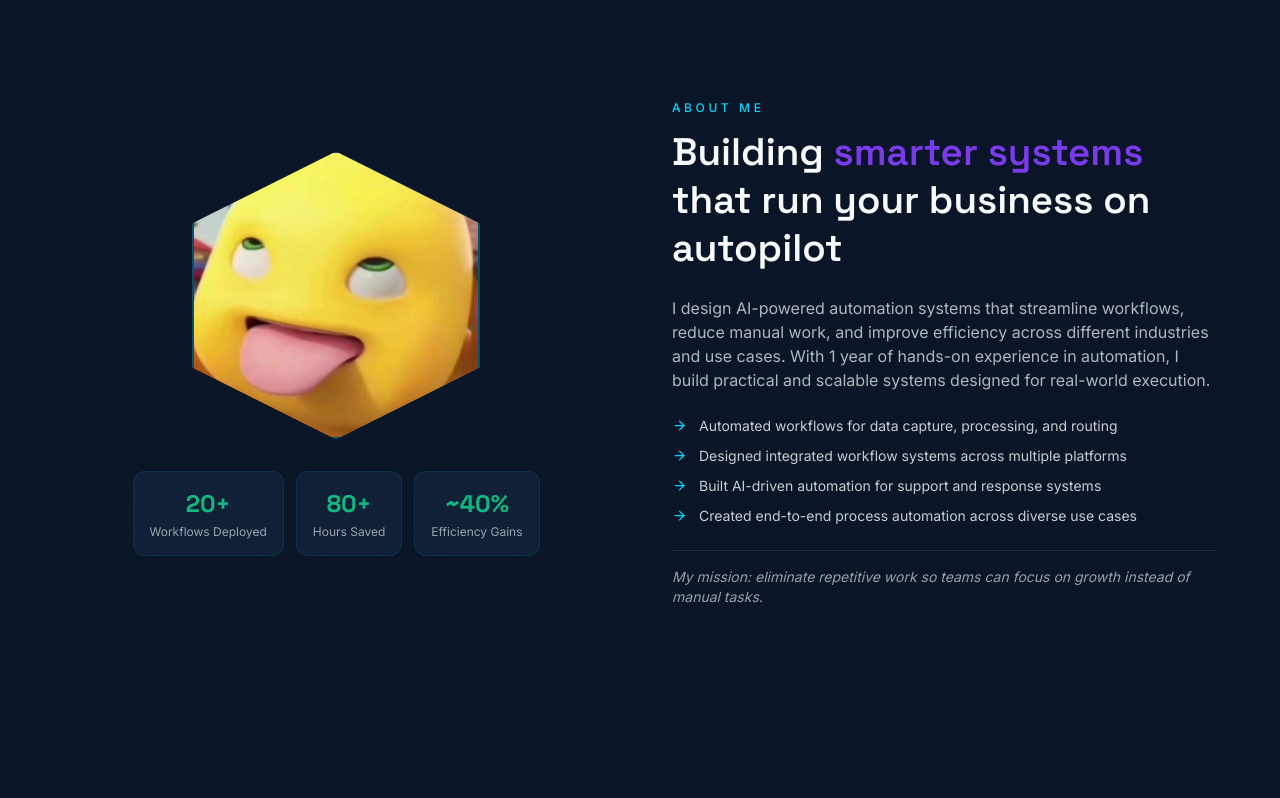
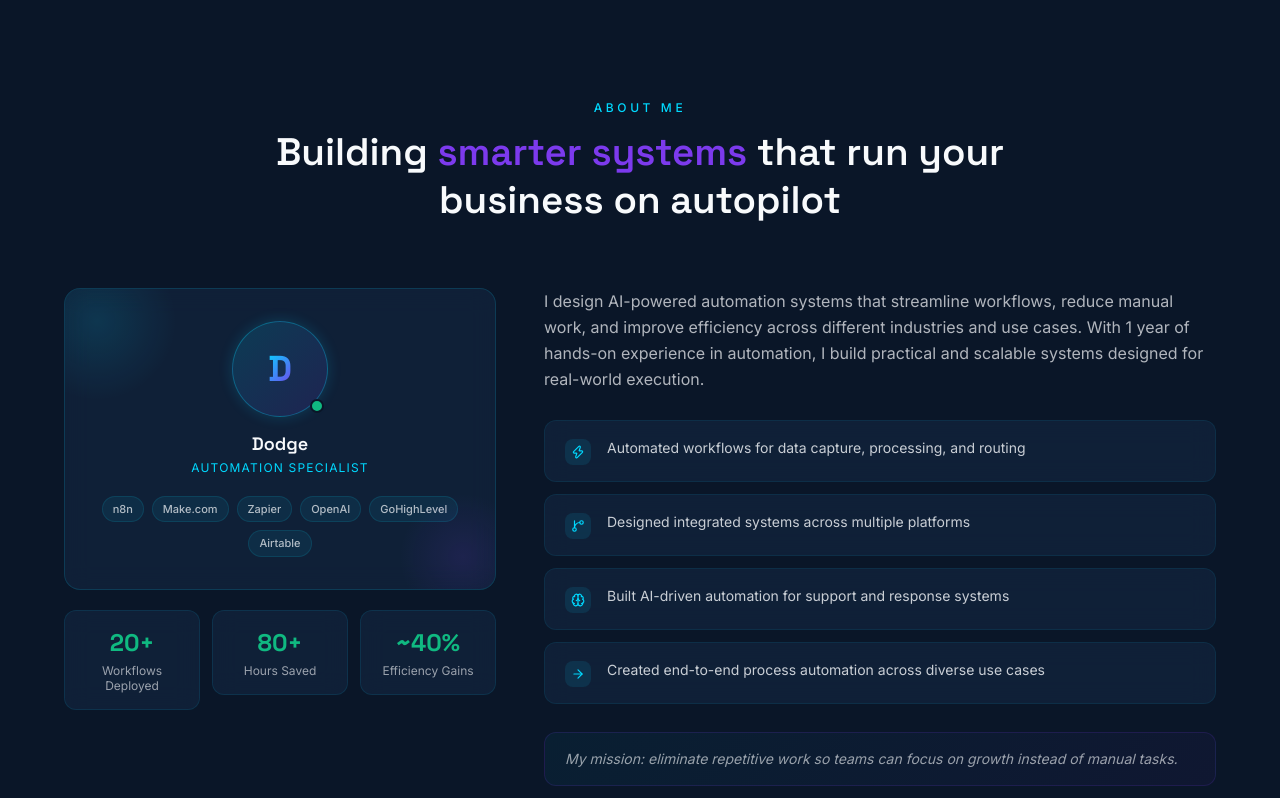
Before and after one commit to SiiiC1/AutomatewithDodge, a Next.js app: page / in a window 1280 px wide. Shown: the part 802-1600 px from the top of the page. Built offline with nearby package versions, Linux system fonts and the light colour scheme.

Commit message:
feat: redesign About section — remove image, add identity card with monogram + highlights grid

```diff
--- a/components/sections/About.tsx
+++ b/components/sections/About.tsx
@@ -1,14 +1,14 @@
 'use client'
 import { useRef } from 'react'
 import { motion, useInView } from 'framer-motion'
-import { ArrowRight } from 'lucide-react'
+import { Zap, GitBranch, Brain, ArrowRight } from 'lucide-react'
 import { StatCard } from '@/components/ui/StatCard'
 
 const highlights = [
-  'Automated workflows for data capture, processing, and routing',
-  'Designed integrated workflow systems across multiple platforms',
-  'Built AI-driven automation for support and response systems',
-  'Created end-to-end process automation across diverse use cases',
+  { icon: Zap, text: 'Automated workflows for data capture, processing, and routing' },
+  { icon: GitBranch, text: 'Designed integrated systems across multiple platforms' },
+  { icon: Brain, text: 'Built AI-driven automation for support and response systems' },
+  { icon: ArrowRight, text: 'Created end-to-end process automation across diverse use cases' },
 ]
 
 const stats = [
@@ -17,105 +17,164 @@ const stats = [
   { value: '~40%', label: 'Efficiency Gains' },
 ]
 
-const sectionVariants = {
-  hidden: { opacity: 0, y: 40 },
-  show: { opacity: 1, y: 0, transition: { duration: 0.7, ease: [0.22, 1, 0.36, 1] as const } },
-}
+const tools = ['n8n', 'Make.com', 'Zapier', 'OpenAI', 'GoHighLevel', 'Airtable']
 
 export function About() {
   const ref = useRef<HTMLElement>(null)
-  const isInView = useInView(ref, { once: true, margin: '-100px' })
+  const isInView = useInView(ref, { once: true, margin: '-80px' })
 
   return (
     <section id="about" ref={ref} className="section-padding">
-      <div className="max-w-6xl mx-auto">
+      <div className="max-w-6xl mx-auto flex flex-col gap-16">
+
+        {/* Top: eyebrow + heading centered */}
         <motion.div
-          className="grid grid-cols-1 lg:grid-cols-2 gap-12 lg:gap-16 items-center"
-          variants={sectionVariants}
-          initial="hidden"
-          animate={isInView ? 'show' : 'hidden'}
+          className="text-center"
+          initial={{ opacity: 0, y: 30 }}
+          animate={isInView ? { opacity: 1, y: 0 } : {}}
+          transition={{ duration: 0.6 }}
         >
-          {/* Left: photo + stats */}
-          <div className="flex flex-col items-center gap-8">
-            {/* Hexagonal photo frame */}
-            <div className="relative">
+          <span className="text-xs tracking-[0.3em] font-medium uppercase text-primary mb-3 block">
+            About Me
+          </span>
+          <h2 className="font-heading text-h2 text-light leading-tight max-w-3xl mx-auto">
+            Building <span className="text-secondary">smarter systems</span> that run your business on autopilot
+          </h2>
+        </motion.div>
+
+        {/* Main grid: identity card + content */}
+        <div className="grid grid-cols-1 lg:grid-cols-5 gap-8 lg:gap-12 items-start">
+
+          {/* Left: Identity card — 2 cols */}
+          <motion.div
+            className="lg:col-span-2 flex flex-col gap-5"
+            initial={{ opacity: 0, x: -30 }}
+            animate={isInView ? { opacity: 1, x: 0 } : {}}
+            transition={{ duration: 0.6, delay: 0.15 }}
+          >
+            {/* Monogram card */}
+            <div
+              className="glass rounded-2xl p-8 flex flex-col items-center gap-4 text-center relative overflow-hidden"
+              style={{ border: '1px solid rgba(0,217,255,0.15)' }}
+            >
+              {/* Glow blob */}
               <div
-                className="w-72 h-72 overflow-hidden"
-                style={{
-                  clipPath: 'polygon(50% 0%, 100% 25%, 100% 75%, 50% 100%, 0% 75%, 0% 25%)',
-                  border: '2px solid rgba(0,217,255,0.3)',
-                }}
-              >
-                <img
-                  src="/avatar.png"
-                  alt="Dodge"
-                  className="w-full h-full object-cover"
+                className="absolute -top-12 -left-12 w-40 h-40 rounded-full pointer-events-none"
+                style={{ background: 'radial-gradient(circle, rgba(0,217,255,0.12) 0%, transparent 70%)' }}
+              />
+              <div
+                className="absolute -bottom-8 -right-8 w-32 h-32 rounded-full pointer-events-none"
+                style={{ background: 'radial-gradient(circle, rgba(124,58,237,0.12) 0%, transparent 70%)' }}
+              />
+
+              {/* Initials ring */}
+              <div className="relative">
+                <motion.div
+                  className="w-24 h-24 rounded-full flex items-center justify-center relative"
+                  style={{
+                    background: 'linear-gradient(135deg, rgba(0,217,255,0.15), rgba(124,58,237,0.15))',
+                    border: '1.5px solid rgba(0,217,255,0.3)',
+                  }}
+                  animate={{ boxShadow: ['0 0 0px rgba(0,217,255,0)', '0 0 24px rgba(0,217,255,0.3)', '0 0 0px rgba(0,217,255,0)'] }}
+                  transition={{ duration: 3, repeat: Infinity, ease: 'easeInOut' }}
+                >
+                  <span
+                    className="font-heading font-bold text-4xl"
+                    style={{ background: 'linear-gradient(135deg, #00D9FF, #7C3AED)', WebkitBackgroundClip: 'text', WebkitTextFillColor: 'transparent' }}
+                  >
+                    D
+                  </span>
+                </motion.div>
+                {/* Online dot */}
+                <span
+                  className="absolute bottom-1 right-1 w-3.5 h-3.5 rounded-full border-2"
+                  style={{ background: '#10B981', borderColor: '#0A1628' }}
                 />
               </div>
-              <div
-                className="absolute inset-0 pointer-events-none"
-                style={{
-                  clipPath: 'polygon(50% 0%, 100% 25%, 100% 75%, 50% 100%, 0% 75%, 0% 25%)',
-                  boxShadow: '0 0 40px rgba(0,217,255,0.2)',
-                }}
-              />
+
+              <div>
+                <p className="font-heading font-semibold text-light text-lg leading-tight">Dodge</p>
+                <p className="text-xs text-primary tracking-widest uppercase mt-1">Automation Specialist</p>
+              </div>
+
+              {/* Tool chips */}
+              <div className="flex flex-wrap gap-2 justify-center pt-1">
+                {tools.map((tool) => (
+                  <span
+                    key={tool}
+                    className="text-[11px] px-2.5 py-1 rounded-full text-light/70 font-medium"
+                    style={{ background: 'rgba(0,217,255,0.07)', border: '1px solid rgba(0,217,255,0.12)' }}
+                  >
+                    {tool}
+                  </span>
+                ))}
+              </div>
             </div>
 
-            {/* Stat cards */}
-            <div className="flex gap-3 flex-wrap justify-center">
-              {stats.map((s) => (
-                <StatCard key={s.label} value={s.value} label={s.label} />
+            {/* Stat cards stacked */}
+            <div className="grid grid-cols-3 gap-3">
+              {stats.map((s, i) => (
+                <motion.div
+                  key={s.label}
+                  initial={{ opacity: 0, y: 20 }}
+                  animate={isInView ? { opacity: 1, y: 0 } : {}}
+                  transition={{ duration: 0.4, delay: 0.3 + i * 0.1 }}
+                >
+                  <StatCard value={s.value} label={s.label} />
+                </motion.div>
               ))}
             </div>
-          </div>
+          </motion.div>
 
-          {/* Right: bio */}
-          <div className="flex flex-col gap-6">
-            <div>
-              <span className="text-xs tracking-[0.3em] font-medium uppercase text-primary mb-3 block">
-                About Me
-              </span>
-              <h2 className="font-heading text-h2 text-light leading-tight">
-                Building <span className="text-secondary">smarter systems</span> that run your
-                business on autopilot
-              </h2>
+          {/* Right: bio + highlights — 3 cols */}
+          <motion.div
+            className="lg:col-span-3 flex flex-col gap-7"
+            initial={{ opacity: 0, x: 30 }}
+            animate={isInView ? { opacity: 1, x: 0 } : {}}
+            transition={{ duration: 0.6, delay: 0.2 }}
+          >
+            <p className="text-light/70 leading-relaxed text-base">
+              I design AI-powered automation systems that streamline workflows, reduce manual work, and improve efficiency across different industries and use cases. With 1 year of hands-on experience in automation, I build practical and scalable systems designed for real-world execution.
+            </p>
+
+            {/* Highlight cards */}
+            <div className="flex flex-col gap-3">
+              {highlights.map(({ icon: Icon, text }, i) => (
+                <motion.div
+                  key={i}
+                  className="glass rounded-xl px-5 py-4 flex items-start gap-4 group"
+                  style={{ border: '1px solid rgba(0,217,255,0.08)' }}
+                  initial={{ opacity: 0, x: 20 }}
+                  animate={isInView ? { opacity: 1, x: 0 } : {}}
+                  transition={{ duration: 0.4, delay: 0.35 + i * 0.1 }}
+                  whileHover={{ borderColor: 'rgba(0,217,255,0.25)', x: 4 }}
+                >
+                  <span
+                    className="mt-0.5 flex-shrink-0 p-1.5 rounded-lg"
+                    style={{ background: 'rgba(0,217,255,0.1)' }}
+                  >
+                    <Icon size={14} className="text-primary" />
+                  </span>
+                  <span className="text-sm text-light/80 leading-relaxed">{text}</span>
+                </motion.div>
+              ))}
             </div>
 
-            <motion.p
-              className="text-light/70 leading-relaxed text-sm sm:text-base"
-              initial={{ opacity: 0, x: 20 }}
-              animate={isInView ? { opacity: 1, x: 0 } : {}}
-              transition={{ duration: 0.5, delay: 0.2 }}
-            >
-              I design AI-powered automation systems that streamline workflows, reduce manual work, and improve efficiency across different industries and use cases. With 1 year of hands-on experience in automation, I build practical and scalable systems designed for real-world execution.
-            </motion.p>
-
-            {/* Highlight list */}
-            <ul className="flex flex-col gap-2.5">
-              {highlights.map((item, i) => (
-                <motion.li
-                  key={i}
-                  className="flex items-start gap-3 text-sm text-light/80"
-                  initial={{ opacity: 0, x: 20 }}
-                  animate={isInView ? { opacity: 1, x: 0 } : {}}
-                  transition={{ duration: 0.4, delay: 0.3 + i * 0.1 }}
-                >
-                  <ArrowRight size={15} className="mt-0.5 flex-shrink-0 text-primary" />
-                  {item}
-                </motion.li>
-              ))}
-            </ul>
-
-            <motion.p
-              className="text-sm text-light/60 italic border-t border-mid/60 pt-4"
+            {/* Mission statement */}
+            <motion.div
+              className="rounded-xl px-5 py-4 text-sm text-light/60 italic"
+              style={{
+                background: 'linear-gradient(135deg, rgba(0,217,255,0.05), rgba(124,58,237,0.05))',
+                border: '1px solid rgba(124,58,237,0.15)',
+              }}
               initial={{ opacity: 0 }}
               animate={isInView ? { opacity: 1 } : {}}
-              transition={{ duration: 0.5, delay: 0.75 }}
+              transition={{ duration: 0.5, delay: 0.8 }}
             >
               My mission: eliminate repetitive work so teams can focus on growth instead of manual tasks.
-            </motion.p>
-          </div>
-        </motion.div>
+            </motion.div>
+          </motion.div>
+        </div>
       </div>
     </section>
   )
```
